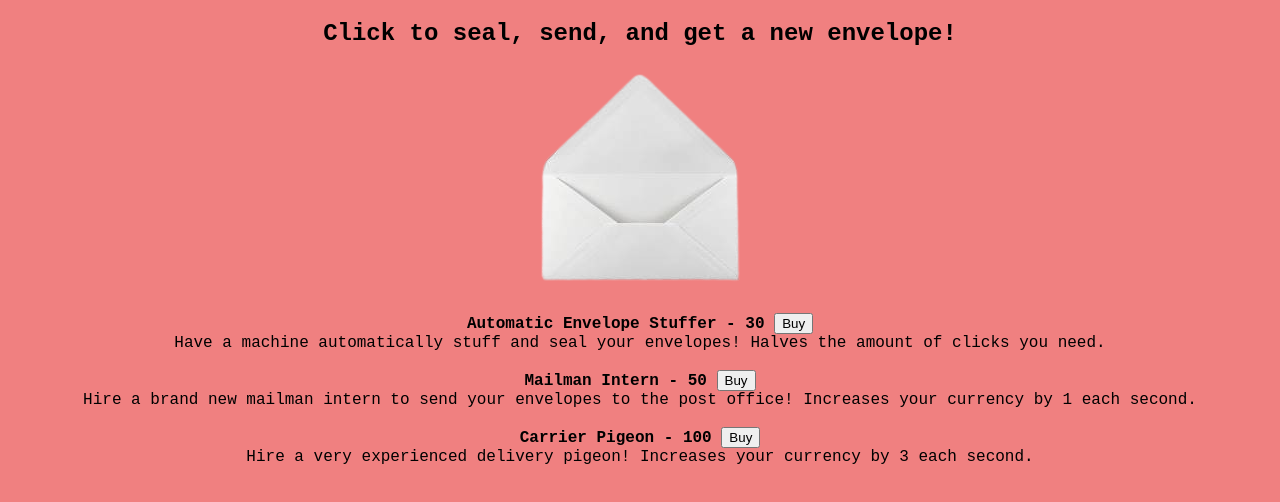
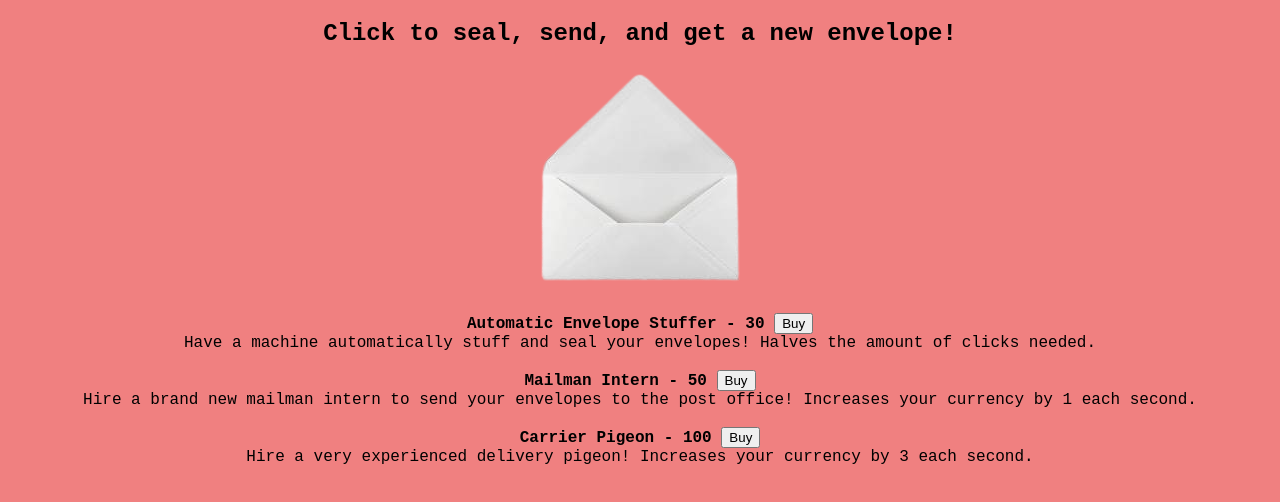
Before and after one commit to Sushmita-Jacob/valentines-card, a website: page index.html in a window 1280 px wide. Drawn offline with nearby package versions, Linux system fonts and the light colour scheme.

Commit message:
Updated README.md

```diff
--- a/index.html
+++ b/index.html
@@ -17,7 +17,7 @@
         <span id="shop1bought"></span>
         <button id="shop1id">Buy</button>
         <br>
-        <span>Have a machine automatically stuff and seal your envelopes! Halves the amount of clicks you need.</span>
+        <span>Have a machine automatically stuff and seal your envelopes! Halves the amount of clicks needed.</span>
         <br><br>
         <span><b>Mailman Intern - 50</b></span>
         <span id="shop2bought"></span>
```
Also changed, not shown: README.md.
